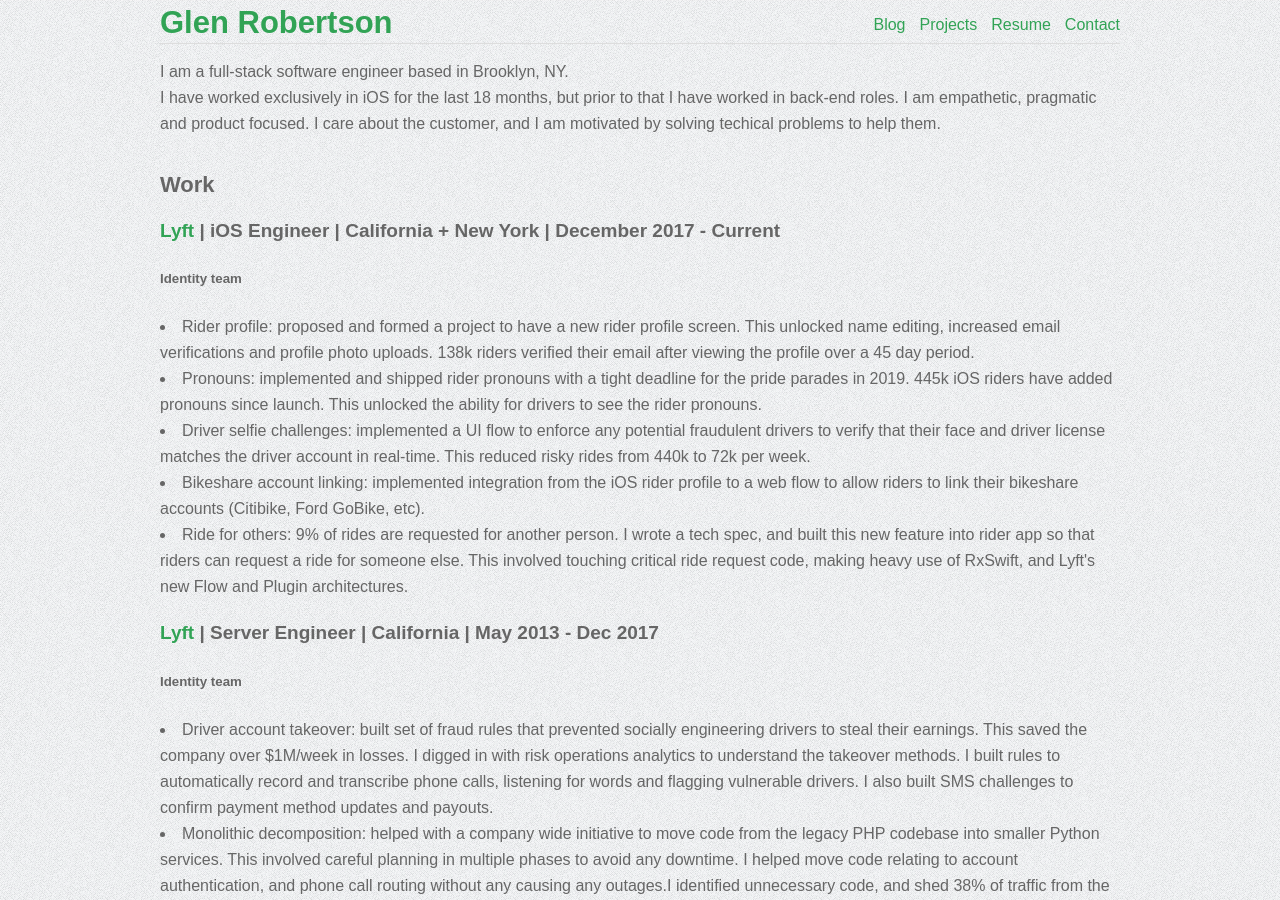
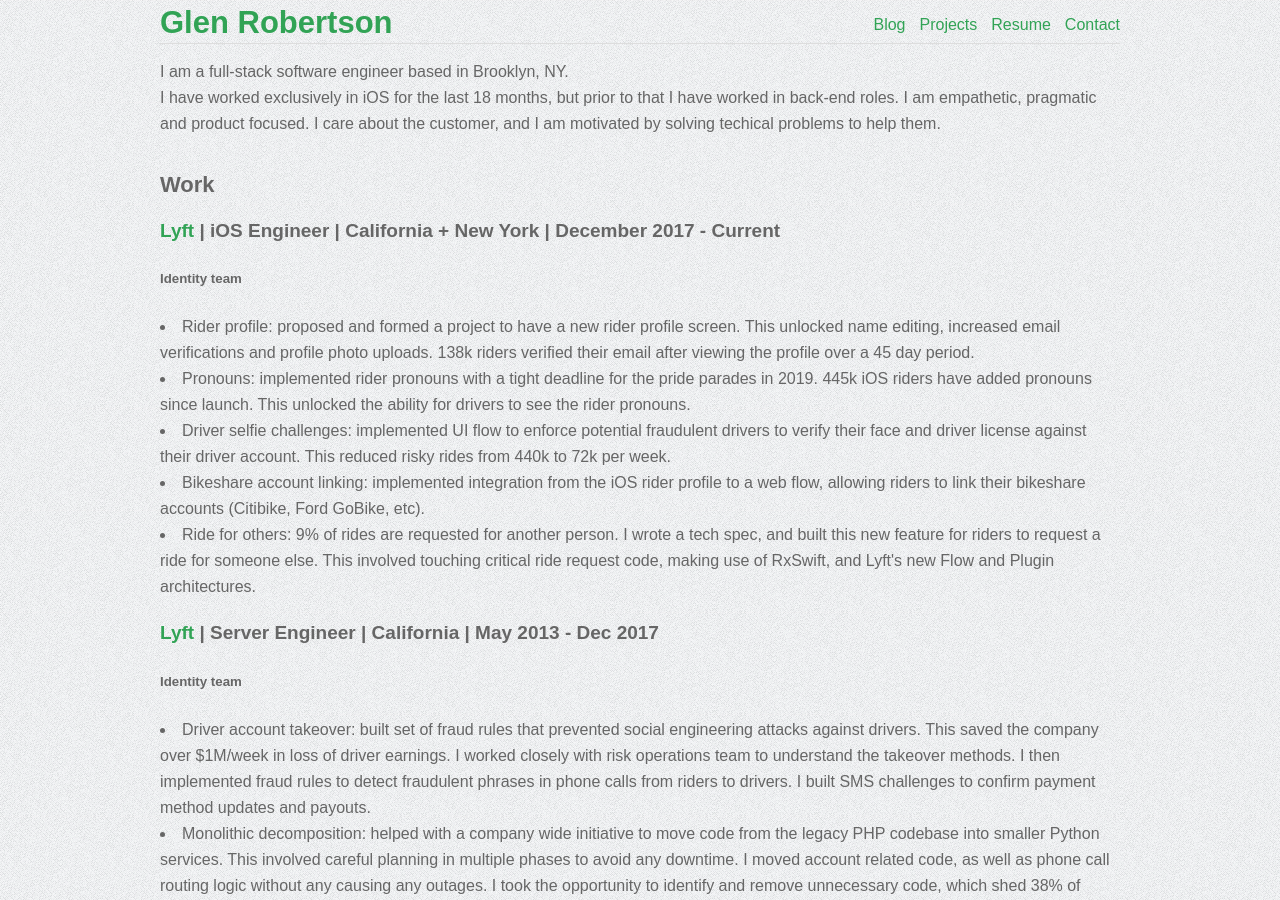
Before and after one commit to glenrobertson/glenrobertson.github.com, a Jekyll site: the page built from resume_2020.html, in a window 1280 px wide and 900 px high. Built offline with Jekyll 4.4.1, drawn with Linux system fonts in a browser that asks for light colours; some of the changed text lies outside the part shown.

Commit message:
More info

```diff
--- a/resume_2020.html
+++ b/resume_2020.html
@@ -15,18 +15,18 @@
 <h5>Identity team</h5>
 <ul>
     <li>Rider profile: proposed and formed a project to have a new rider profile screen. This unlocked name editing, increased email verifications and profile photo uploads. 138k riders verified their email after viewing the profile over a 45 day period.</li>
-    <li>Pronouns: implemented and shipped rider pronouns with a tight deadline for the pride parades in 2019. 445k iOS riders have added pronouns since launch. This  unlocked the ability for drivers to see the rider pronouns.</li>
-    <li>Driver selfie challenges: implemented a UI flow to enforce any potential fraudulent drivers to verify that their face and driver license matches the driver account in real-time. This reduced risky rides from 440k to 72k per week.</li>
-    <li>Bikeshare account linking: implemented integration from the iOS rider profile to a web flow to allow riders to link their bikeshare accounts (Citibike, Ford GoBike, etc).</li>
-    <li>Ride for others: 9% of rides are requested for another person. I wrote a tech spec, and built this new feature into rider app so that riders can request a ride for someone else. This involved touching critical ride request code, making heavy use of RxSwift, and Lyft's new Flow and Plugin architectures.</li>
+    <li>Pronouns: implemented rider pronouns with a tight deadline for the pride parades in 2019. 445k iOS riders have added pronouns since launch. This unlocked the ability for drivers to see the rider pronouns.</li>
+    <li>Driver selfie challenges: implemented UI flow to enforce potential fraudulent drivers to verify their face and driver license against their driver account. This reduced risky rides from 440k to 72k per week.</li>
+    <li>Bikeshare account linking: implemented integration from the iOS rider profile to a web flow, allowing riders to link their bikeshare accounts (Citibike, Ford GoBike, etc).</li>
+    <li>Ride for others: 9% of rides are requested for another person. I wrote a tech spec, and built this new feature for riders to request a ride for someone else. This involved touching critical ride request code, making use of RxSwift, and Lyft's new Flow and Plugin architectures.</li>
 </ul>
 </p>
 
 <h4><a href="https://www.lyft.com">Lyft</a> | Server Engineer | California | May 2013 - Dec 2017</h4>
 <h5>Identity team</h5>
 <ul>
-    <li>Driver account takeover: built set of fraud rules that prevented socially engineering drivers to steal their earnings. This saved the company over $1M/week in losses. I digged in with risk operations analytics to understand the takeover methods. I built rules to automatically record and transcribe phone calls, listening for words and flagging vulnerable drivers. I also built SMS challenges to confirm payment method updates and payouts.</li>
-    <li>Monolithic decomposition: helped with a company wide initiative to move code from the legacy PHP codebase into smaller Python services. This involved careful planning in multiple phases to avoid any downtime. I helped move code relating to account authentication, and phone call routing without any causing any outages.I identified unnecessary code, and shed 38% of traffic from the new users service.</li>
+    <li>Driver account takeover: built set of fraud rules that prevented social engineering attacks against drivers. This saved the company over $1M/week in loss of driver earnings. I worked closely with risk operations team to understand the takeover methods. I then implemented fraud rules to detect fraudulent phrases in phone calls from riders to drivers. I built SMS challenges to confirm payment method updates and payouts.</li>
+    <li>Monolithic decomposition: helped with a company wide initiative to move code from the legacy PHP codebase into smaller Python services. This involved careful planning in multiple phases to avoid any downtime. I moved account related code, as well as phone call routing logic without any causing any outages. I took the opportunity to identify and remove unnecessary code, which shed 38% of traffic from the new users service.</li>
 </ul>
 
 <h5>Enterprise team</h5>
```
